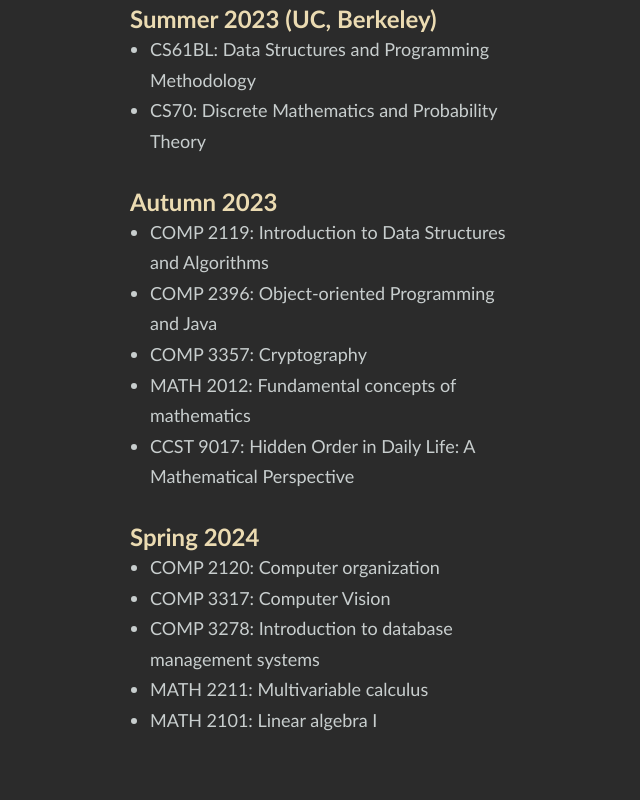
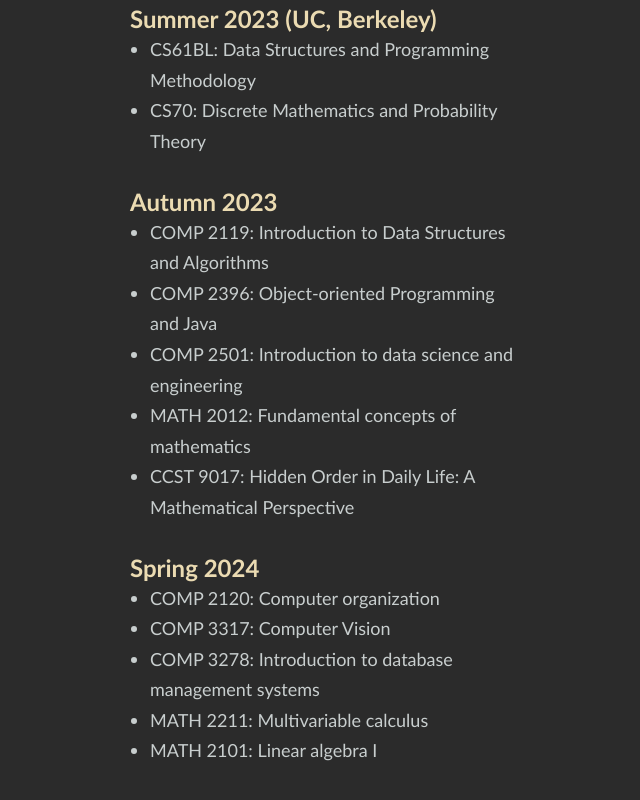
Before and after one commit to qinchonghanzuibang/personal_website, a plain HTML site: page index.html in a window 1280 px wide. Shown: the part 3218-4018 px from the top of the page, without its empty margins (570-1210 px from the left). Drawn offline with Linux system fonts and the light colour scheme.

Commit message:
Update the course in 2023 fall

```diff
--- a/index.html
+++ b/index.html
@@ -160,7 +160,7 @@
                         <ul>
                             <li>COMP 2119: Introduction to Data Structures and Algorithms</li>
                             <li>COMP 2396: Object-oriented Programming and Java</li>
-                            <li>COMP 3357: Cryptography</li>
+                            <li>COMP 2501: Introduction to data science and engineering</li>
                             <li>MATH 2012: Fundamental concepts of mathematics</li>
                             <li>CCST 9017: Hidden Order in Daily Life: A Mathematical Perspective</li>
                         </ul>
```
